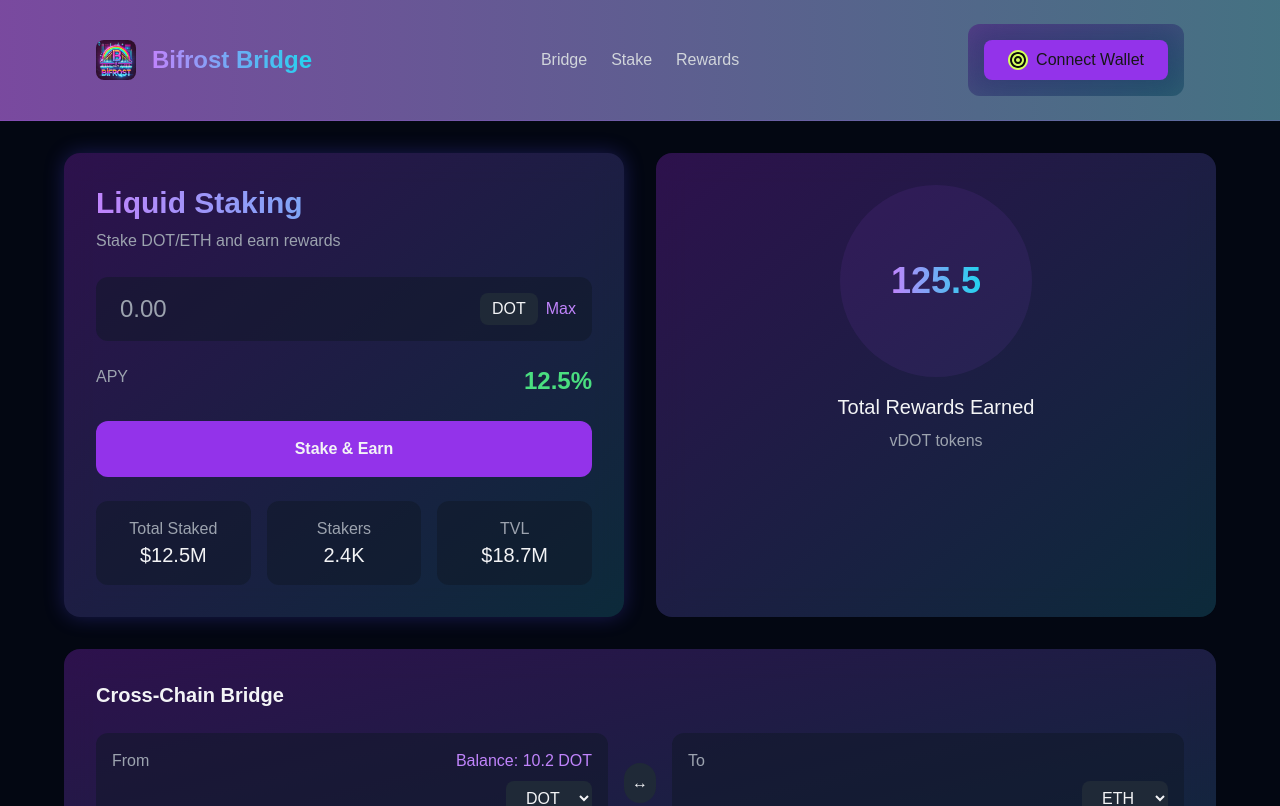
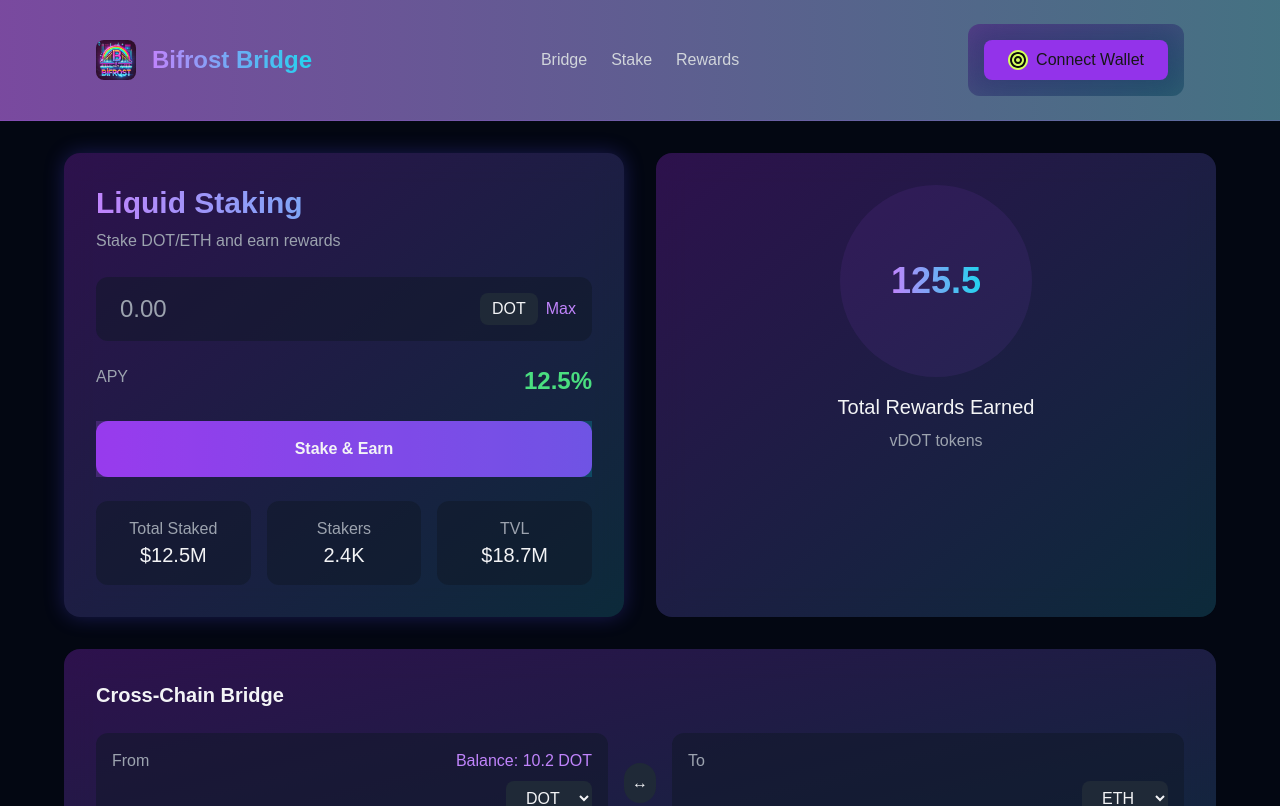
Before and after one commit to Mild-Solvent/Bifrost-Liquid-Staking-Tokens, a Next.js app in the folder web/: page / in a window 1280 px wide. Shown: the top 806 px of the page. Built offline with nearby package versions, Linux system fonts and the light colour scheme.

Commit message:
Hard styling

```diff
--- a/web/package.json
+++ b/web/package.json
@@ -13,6 +13,7 @@
     "@polkadot/api": "^15.6.1",
     "@polkadot/extension-dapp": "^0.58.3",
     "@polkadot/types": "^15.6.1",
+    "canvas-confetti": "^1.9.3",
     "framer-motion": "^12.4.3",
     "next": "15.1.7",
     "openai": "^4.85.1",
@@ -21,6 +22,7 @@
   },
   "devDependencies": {
     "@eslint/eslintrc": "^3",
+    "@types/canvas-confetti": "^1.9.0",
     "@types/node": "^20",
     "@types/react": "^19",
     "@types/react-dom": "^19",
--- a/web/src/app/components/StakeCard.tsx
+++ b/web/src/app/components/StakeCard.tsx
@@ -1,12 +1,26 @@
 'use client';
-import { stakeTokens } from '../utils/staking';
-import { useStaking } from '../hoooks/useStaking';
+import { useState } from 'react';
+import { useStaking } from '../hooks/useStaking';
+import SuccessPopup from './SuccessPopup';
 
 export default function StakeCard() {
   const { amount, setAmount, apy, handleStake } = useStaking();
+  const [showSuccess, setShowSuccess] = useState(false);
+  const [stakedAmount, setStakedAmount] = useState(0);
+
+  const handleSubmit = async () => {
+    try {
+      const result = await handleStake();
+      setStakedAmount(parseFloat(amount));
+      setShowSuccess(true);
+      setAmount('');
+    } catch (error) {
+      console.error('Staking failed:', error);
+    }
+  };
 
   return (
-    <div className="card-gradient p-8 rounded-2xl space-y-6 neon-glow">
+    <div className="card-gradient p-8 rounded-2xl space-y-6 neon-glow relative overflow-hidden">
       <div className="space-y-2">
         <h2 className="text-3xl font-bold bg-gradient-to-r from-purple-400 to-cyan-400 bg-clip-text text-transparent">
           Liquid Staking
@@ -33,10 +47,11 @@
       </div>
 
       <button
-        className="w-full bg-purple-600 hover:bg-purple-700 py-4 rounded-xl font-bold transition-colors"
-        onClick={handleStake}
+        className="w-full bg-purple-600 hover:bg-purple-700 py-4 rounded-xl font-bold transition-colors relative"
+        onClick={handleSubmit}
       >
-        Stake & Earn
+        <span className="relative z-10">Stake & Earn</span>
+        <div className="absolute inset-0 bg-gradient-to-r from-purple-500/30 to-cyan-500/30 animate-pulse" />
       </button>
 
       <div className="grid grid-cols-3 gap-4 text-center">
@@ -53,6 +68,13 @@
           <p className="text-xl">$18.7M</p>
         </div>
       </div>
+
+      {showSuccess && (
+        <SuccessPopup
+          amount={stakedAmount}
+          onClose={() => setShowSuccess(false)}
+        />
+      )}
     </div>
   );
 }
--- /dev/null
+++ b/web/src/app/components/SuccessPopup.tsx
@@ -0,0 +1,56 @@
+'use client';
+import { useEffect } from 'react';
+import confetti from 'canvas-confetti';
+
+export default function SuccessPopup({
+  amount,
+  onClose
+}: {
+  amount: number;
+  onClose: () => void;
+}) {
+  useEffect(() => {
+    // Confetti animation
+    const count = 200;
+    const defaults = {
+      origin: { y: 0.7 },
+      zIndex: 1000
+    };
+
+    const fire = (particleRatio: number, opts: any) => {
+      confetti({
+        ...defaults,
+        ...opts,
+        particleCount: Math.floor(count * particleRatio)
+      });
+    };
+
+    fire(0.25, { spread: 26, startVelocity: 55 });
+    fire(0.2, { spread: 60 });
+    fire(0.35, { spread: 100, decay: 0.91, scalar: 0.8 });
+    fire(0.1, { spread: 120, startVelocity: 25, decay: 0.92, scalar: 1.2 });
+    fire(0.1, { spread: 120, startVelocity: 45 });
+
+    // Auto-close after 5 seconds
+    const timer = setTimeout(onClose, 5000);
+    return () => clearTimeout(timer);
+  }, []);
+
+  return (
+    <div className="fixed top-4 left-1/2 -translate-x-1/2 z-[1000]">
+      <div className="animate-fade-in-up bg-gradient-to-r from-purple-600 to-cyan-600 p-4 rounded-xl flex items-center gap-4 shadow-xl border-2 border-white/10 backdrop-blur-sm">
+        <div className="relative">
+          <div className="absolute inset-0 bg-white/10 rounded-full animate-ping" />
+          <div className="text-2xl">🎉</div>
+        </div>
+
+        <div>
+          <h3 className="font-bold">Successfully Staked!</h3>
+          <p className="text-sm opacity-80">
+            {amount} DOT → {amount / 10} vDOT
+          </p>
+        </div>
+      </div>
+    </div>
+  );
+}
--- a/web/src/app/globals.css
+++ b/web/src/app/globals.css
@@ -14,6 +14,34 @@
   .chain-selector {
     @apply flex items-center gap-2 bg-gray-800 px-4 py-2 rounded-lg hover:bg-gray-700 transition-colors;
   }
+}
+
+@keyframes fade-in-up {
+  from {
+    opacity: 0;
+    transform: translateY(20px);
+  }
+  to {
+    opacity: 1;
+    transform: translateY(0);
+  }
+}
+
+@keyframes pulse {
+  0%, 100% {
+    opacity: 1;
+  }
+  50% {
+    opacity: 0.5;
+  }
+}
+
+.animate-fade-in-up {
+  animation: fade-in-up 0.4s ease-out;
+}
+
+.animate-pulse {
+  animation: pulse 2s cubic-bezier(0.4, 0, 0.6, 1) infinite;
 }
 
 :root {
--- a/web/src/app/hoooks/useStaking.ts
+++ b/web/src/app/hooks/useStaking.ts
@@ -6,9 +6,10 @@
   const [apy, setApy] = useState('12.5');
 
   const handleStake = async () => {
-    if (!amount) return;
+    if (!amount) return { success: false };
     const result = await stakeTokens(parseFloat(amount));
     setApy(result.newApy);
+    return { success: true };
   };
 
   return { amount, setAmount, apy, handleStake };
```
Also changed, not shown: web/src/app/hooks/useTransactionGuard.ts (renamed from web/src/app/hoooks/useTransactionGuard.ts), 1 other file (tests, documents, lock files or other folders).
